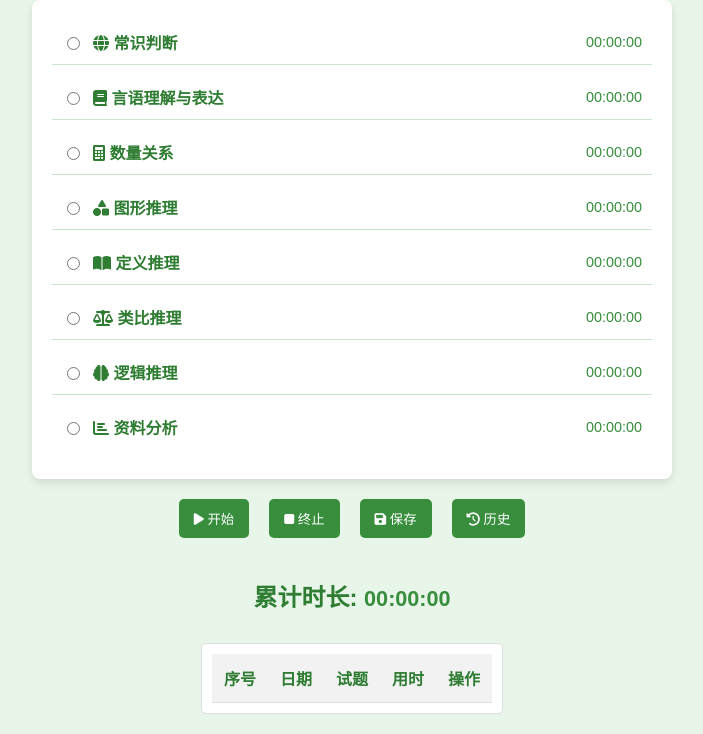
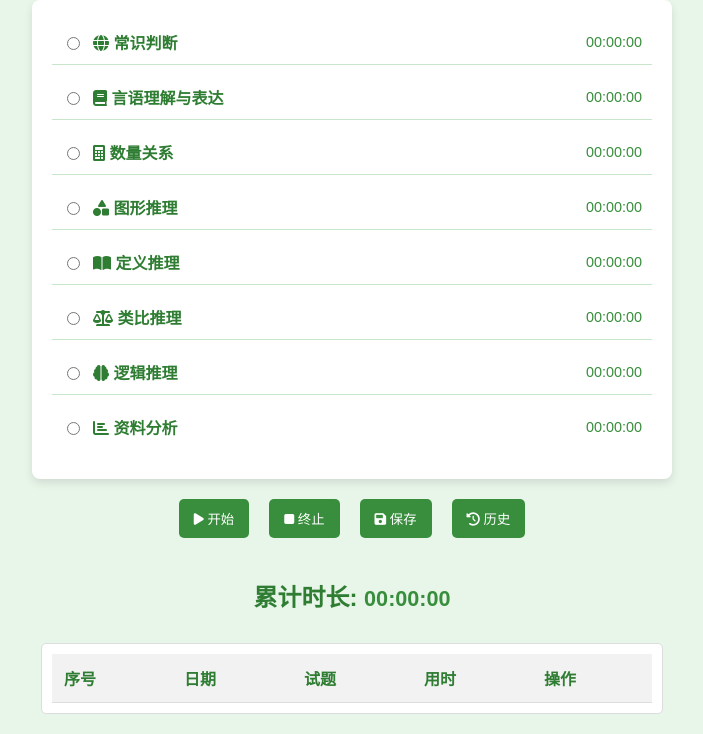
Before and after one commit to imdreamer2018/exam-timer, a plain HTML site: page index.html in a window 1280 px wide. Both pictures are taken after a click on the button "历史". Shown: the part 202-936 px from the top of the page, without its empty margins (288-991 px from the left). Drawn offline with Linux system fonts and the light colour scheme.

Commit message:
modify css

```diff
--- a/index.css
+++ b/index.css
@@ -98,6 +98,8 @@ body {
     margin-top: 10px;
     border-radius: 5px;/* 圆角 */
     overflow-x: auto;
+    width: 100%;
+    max-width: 600px;
 }
 
 #history-table {
```
